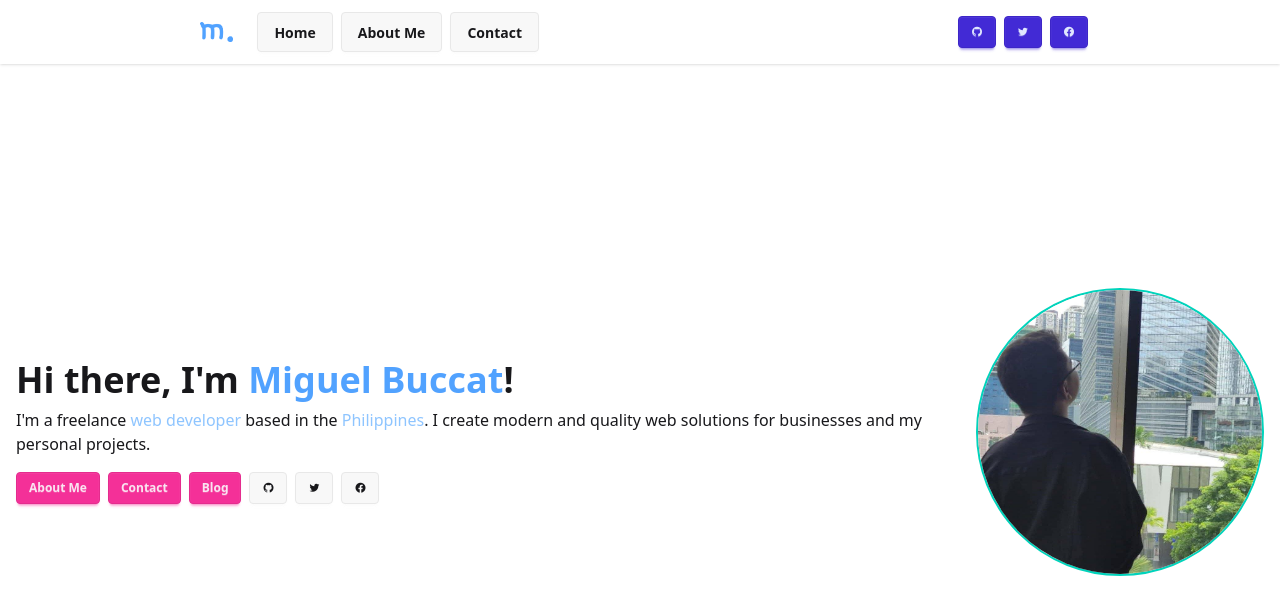
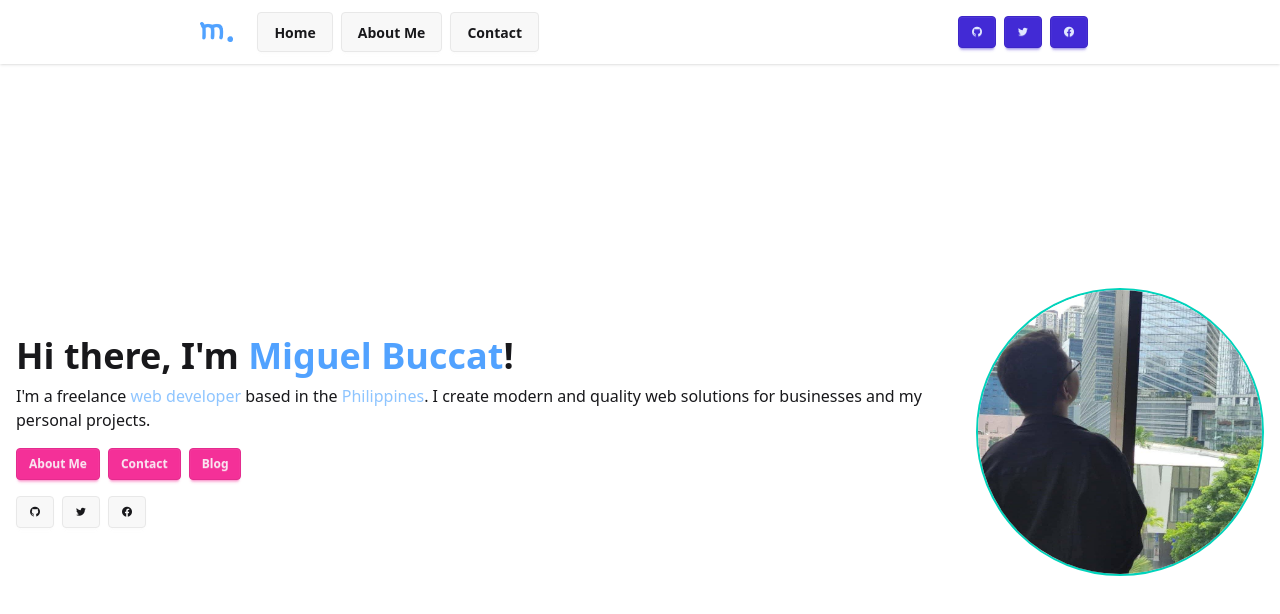
Before and after one commit to migsdevv/miguel.works, a Vue app: page / in a window 1280 px wide. Shown: the top 614 px of the page. Built offline with nearby package versions, Linux system fonts and the light colour scheme.

Commit message:
layout changes

```diff
--- a/src/views/HomeView.vue
+++ b/src/views/HomeView.vue
@@ -8,10 +8,12 @@ import me from '../assets/me.jpeg'
       <div class="flex flex-col gap-2 items-center text-center md:items-start md:text-left">
         <h1 class="text-4xl font-bold">Hi there, I'm <span class="text-blue-400">Miguel Buccat</span>!</h1>
         <p>I'm a freelance <span class="text-blue-300">web developer</span> based in the <span class="text-blue-300">Philippines</span>. I create modern and quality web solutions for businesses and my personal projects.</p>
-        <div class="flex flex-row gap-2 pt-2">
+        <div class="flex flex-row gap-2 pt-2 flex-wrap justify-center">
           <router-link class="btn btn-secondary btn-sm" to="/about">About Me</router-link>
           <router-link class="btn btn-secondary btn-sm" to="/contact">Contact</router-link>
           <a class="btn btn-secondary btn-sm">Blog</a>
+        </div>
+        <div class="flex flex-row gap-2 pt-2 flex-wrap justify-center">
           <a class="btn btn-sm" href="https://github.com/migsdevv"><i class='bx bxl-github'></i></a>
           <a class="btn btn-sm" href="https://x.com/si_migs_to"><i class='bx bxl-twitter'></i></a>
           <a class="btn btn-sm" href="https://www.facebook.com/buccat.miguel1"><i class='bx bxl-facebook-circle'></i></a>
```
